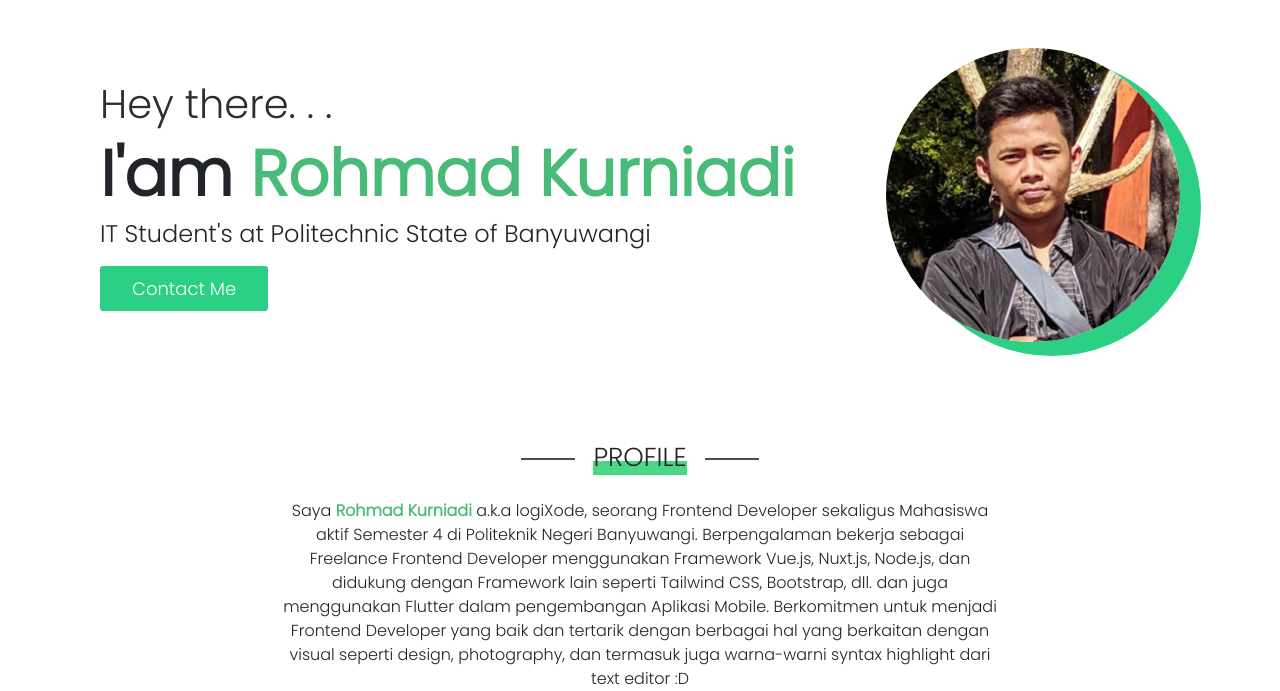
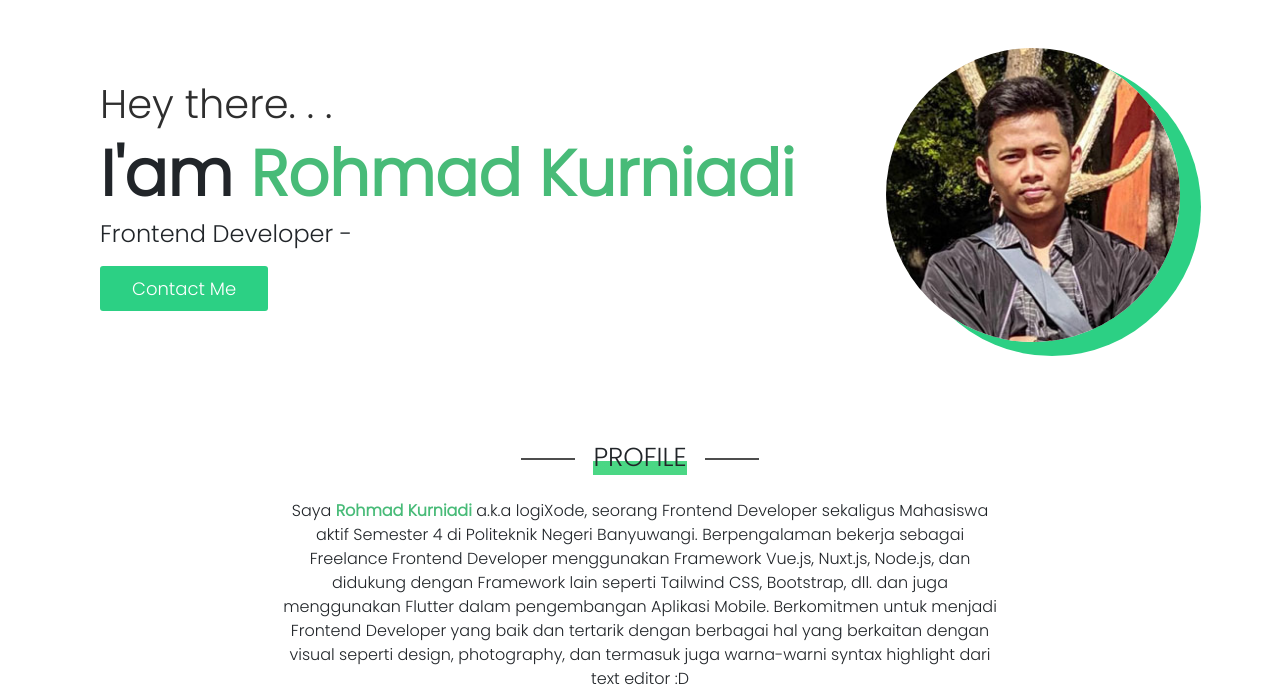
Before and after one commit to logixode/Web-Fundamental-Submission-Dicoding, a website: page index.html in a window 1280 px wide. Shown: the part 109-800 px from the top of the page. Drawn offline with Linux system fonts and the light colour scheme.

Commit message:
change user job below the name

```diff
--- a/index.html
+++ b/index.html
@@ -51,7 +51,7 @@
             <h1 class="display-3 fw-bold mt-1 mb-2">
               I'am <span class="name">Rohmad Kurniadi</span>
             </h1>
-            <h4>IT Student's at Politechnic State of Banyuwangi</h4>
+            <h4>Frontend Developer -</h4>
             <div class="d-flex mt-3">
               <a href="mailto:rohmad1230@gmail.com"><button>Contact Me</button></a>
               <!-- <a href="http://wa.me/6287886541321"><span class="icon-whatsapp"></span></a> -->
```
